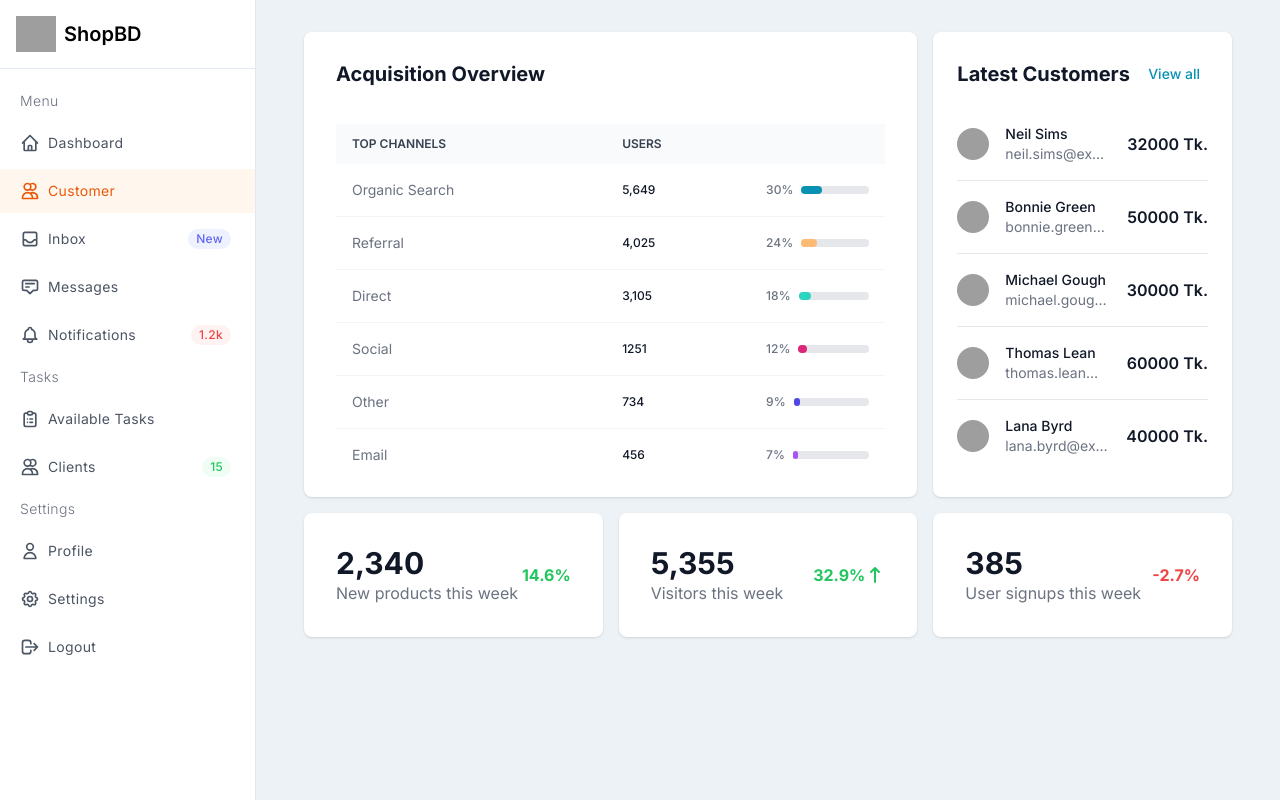
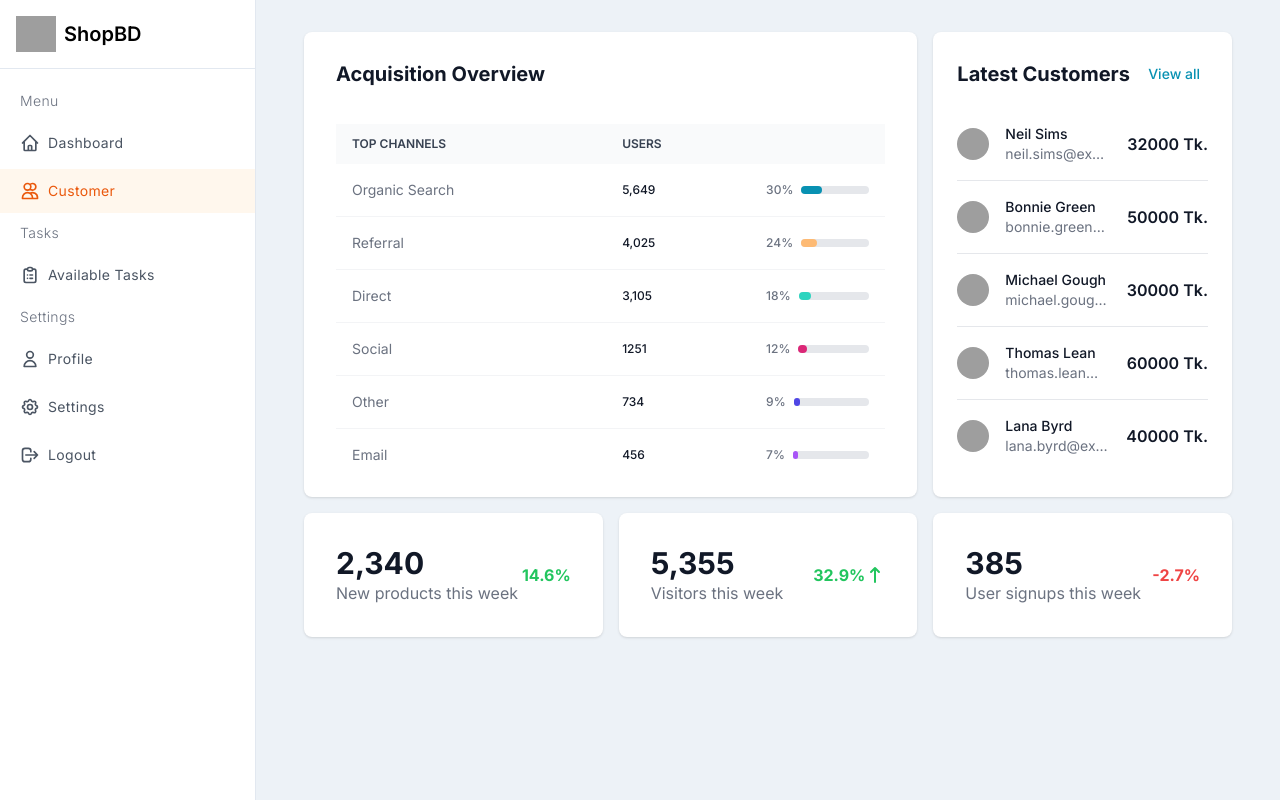
Before and after one commit to imranwebdeveloper/shop-bd, a Next.js app: page /dashboard/customer in a window 1280 px wide. Built offline with nearby package versions, Linux system fonts and the light colour scheme; grey boxes are pictures that could not be loaded.

Commit message:
update readme file

```diff
--- a/app/page.tsx
+++ b/app/page.tsx
@@ -10,7 +10,7 @@ import Subscribe from "@/components/Subscribe";
 const Home = async () => {
   return (
     <>
-      <div className="min-h-screen flex relative flex-col">
+      <div className="min-h-screen flex  flex-col">
         <Header />
         <HeroSection />
       </div>
--- a/components/Header.tsx
+++ b/components/Header.tsx
@@ -20,15 +20,15 @@ const Header = () => {
     }
   }, [dispatch]);
   return (
-    <header className=" bg-white shadow">
-      <nav className="screen  border-gray-200  mx-auto py-2.5 ">
+    <header className=" bg-white border-b ">
+      <nav className="screen mx-auto py-2.5 ">
         <div className="flex flex-wrap justify-between items-center  ">
           <Link href="/" className="flex items-center">
             <Image
               src="https://flowbite.com/docs/images/logo.svg"
               className="mr-3 h-6 sm:h-9 hidden md:flex"
               alt="Flowbite Logo"
-              width={100}
+              width={40}
               height={40}
             />
             <span className="self-center text-xl font-extrabold whitespace-nowrap ">
--- a/components/Hero.tsx
+++ b/components/Hero.tsx
@@ -6,13 +6,18 @@ import { ArrowRight } from "lucide-react";
 
 const HeroSection = () => {
   return (
-    <section className="flex-1 flex items-center bg-white ">
+    <section
+      className="flex-1 flex items-center border-b text-white  "
+      style={{
+        background: "linear-gradient(to right, #334d50, #cbcaa5)",
+      }}
+    >
       <div className="grid screen px-4 py-8 mx-auto lg:gap-8 xl:gap-0 lg:py-16 lg:grid-cols-12">
         <div className="mr-auto place-self-center lg:col-span-7">
           <h1 className="max-w-2xl mb-4 text-4xl font-extrabold leading-none md:text-5xl xl:text-6xl dark:text-white">
             Discover the latest mobile devices and accessories
           </h1>
-          <p className="max-w-2xl mb-6 font-light text-gray-500 lg:mb-8 md:text-lg lg:text-xl dark:text-gray-400">
+          <p className="max-w-2xl mb-6 font-light lg:mb-8 md:text-lg lg:text-xl dark:text-gray-400">
             Discover the latest mobile devices and accessories. Stay connected
             and enhance your digital lifestyle. Shop now for the best in mobile
             technology
--- a/components/Sidebar.tsx
+++ b/components/Sidebar.tsx
@@ -101,7 +101,7 @@ const Sidebar: React.FC<Props> = ({ children }) => {
                 Customer
               </span>
             </Link>
-            <li>
+            {/* <li>
               <a href="#" className={`dashboard_link`}>
                 <span className="inline-flex justify-center items-center ml-4">
                   <svg
@@ -175,7 +175,7 @@ const Sidebar: React.FC<Props> = ({ children }) => {
                   1.2k
                 </span>
               </a>
-            </li>
+            </li> */}
             <li className="px-5">
               <div className="flex flex-row items-center h-8">
                 <div className="text-sm font-light tracking-wide text-gray-500">
@@ -206,32 +206,7 @@ const Sidebar: React.FC<Props> = ({ children }) => {
                 </span>
               </a>
             </li>
-            <li>
-              <a href="#" className={`dashboard_link`}>
-                <span className="inline-flex justify-center items-center ml-4">
-                  <svg
-                    className="w-5 h-5"
-                    fill="none"
-                    stroke="currentColor"
-                    viewBox="0 0 24 24"
-                    xmlns="http://www.w3.org/2000/svg"
-                  >
-                    <path
-                      strokeLinecap="round"
-                      strokeLinejoin="round"
-                      strokeWidth="2"
-                      d="M12 4.354a4 4 0 110 5.292M15 21H3v-1a6 6 0 0112 0v1zm0 0h6v-1a6 6 0 00-9-5.197M13 7a4 4 0 11-8 0 4 4 0 018 0z"
-                    ></path>
-                  </svg>
-                </span>
-                <span className="ml-2 text-sm tracking-wide truncate">
-                  Clients
-                </span>
-                <span className="px-2 py-0.5 ml-auto text-xs font-medium tracking-wide text-green-500 bg-green-50 rounded-full">
-                  15
-                </span>
-              </a>
-            </li>
+
             <li className="px-5">
               <div className="flex flex-row items-center h-8">
                 <div className="text-sm font-light tracking-wide text-gray-500">
```
Also changed, not shown: package.json (+4 -3 lines), 2 other files (tests, documents, lock files or other folders).
